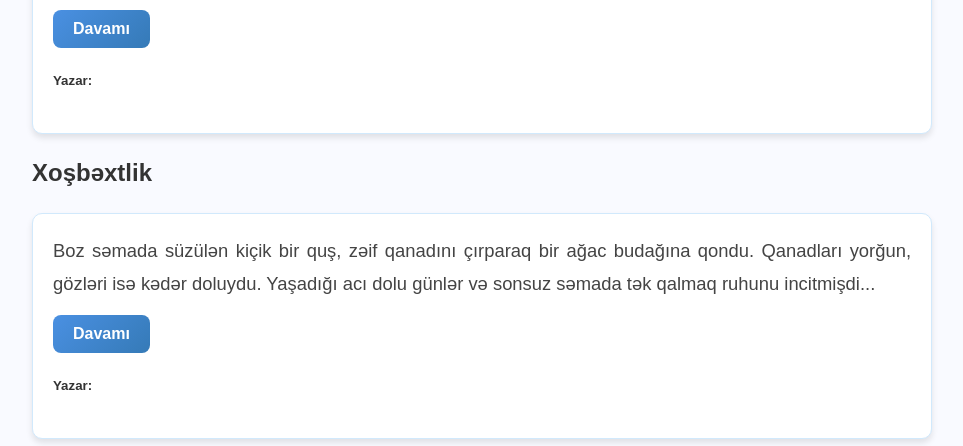
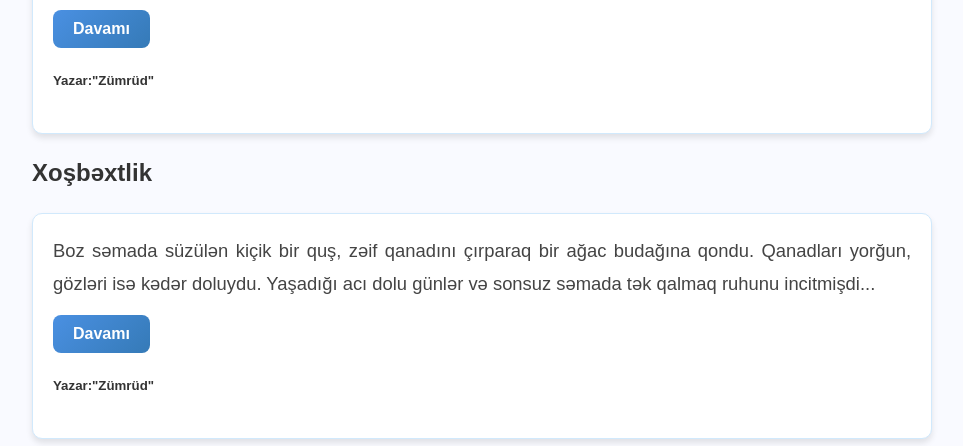
Before and after one commit to sabi55/Hekayem, a plain HTML site: page index.html in a window 1280 px wide. Shown: the part 421-867 px from the top of the page, without its empty margins (158-1121 px from the left). Drawn offline with Linux system fonts and the light colour scheme.

Commit message:
Update index.html
zümrüd

```diff
--- a/index.html
+++ b/index.html
@@ -27,7 +27,7 @@
                     Amma dərinlikdə bir yerdə çox kiçik bir ümid qığılcımı gizlənir bəlkə də. Çünki bir zamanlar xoşbəxtliyin nə olduğunu bilirdin. Ola bilsin bu qığılcım, yenidən xatırlaya bilmək ümidi ola bilər. Bəlkə bir gün o duman çəkilər və həyatın rəngləri yenidən görünər. Bəlkə də bir gün xoşbəxtliyi yenidən hiss etməyin mümkün olduğunu anlayarsan. Amma o günə qədər bir addım daha atmaq çətin gələr. Yenə də atarsan. Çünki başqa seçim yoxdur.
                 </p>
                 <button class="read-more-btn">Davamı</button>
-                <h5>Yazar:</h5>
+                <h5>Yazar:"Zümrüd"</h5>
             </div>
         </div>
         <div class="Hekayə">
@@ -43,7 +43,7 @@
                     Bir gün, adam əsəbi halda pəncərəni açdı və kiçik quşu əli ilə uzaqlaşdırdı. Quş, çaşqınlıq içində bir neçə addım geriyə çəkildi; ürəyi sürətlə döyünür, nə baş verdiyini anlamağa çalışırdı. Adam, daha əvvəl onu incəliklə əllərində saxlayarkən, indi sanki bir yük kimi ondan qurtulmaq istəyirdi. Hər keçən gün adamın sərt davranışları daha da artırdı. Kiçik quş, ona sevgi ilə sığındığı yerin artıq təhlükəsiz olmadığını hiss etməyə başladı. Adamın səsindəki soyuqluq, toxunuşlarındakı sərtlik, quşun qırgın ürəyini daha da dərin yaralarla doldurdu.
                     Artıq hər səhər oyanmaq kiçik quş üçün çətinləşirdi. Qanadlarını çırpacaq gücü tapa bilmirdi. İçindəki o yaşama ümidi yenidən qaranlıq bir boşluğa çevrilirdi. Bir səhər, pəncərəyə bir daha qondu; amma bu dəfə gözlərində ümid yox, ağır bir yorğunluq vardı. Kiçik ürəyi o qədər çox incimişdi ki, artıq bu dünyada daha çox qalmaq istəmirdi. Gözlərini yavaşca yumdu, iç çəkərək özünü səssizcə küləyə buraxdı. Və kiçik quş, yorğun ürəyi ilə səssizcə səmanın qucağında yox olub sonsuz bir rahatlığa qovuşdu.🕊️  </p>
                 <button class="read-more-btn">Davamı</button>
-                <h5>Yazar:</h5>
+                <h5>Yazar:"Zümrüd"</h5>
             </div>
         </div>
     </main>
```
